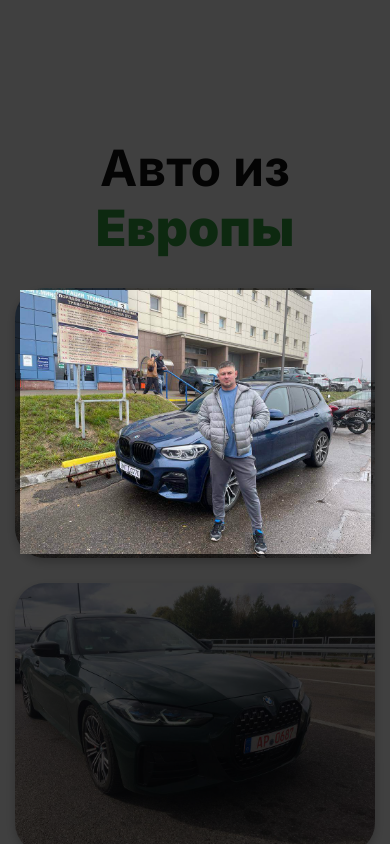
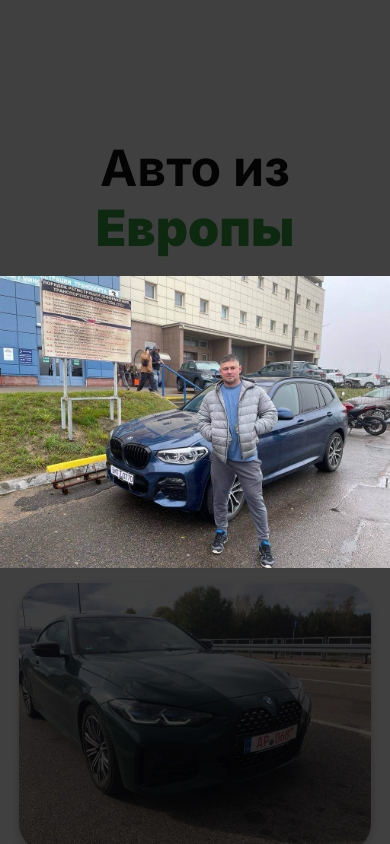
Before and after one commit to Mokwar7/-, a plain HTML site: page index.html in a window 390 px wide. Both pictures are taken after a click on the picture 195 px from the left and 4208 px from the top of the page. Shown: the part 3786-4630 px from the top of the page. Drawn offline with Linux system fonts and the light colour scheme.

Commit message:
Add files via upload

```diff
--- a/index.html
+++ b/index.html
@@ -109,7 +109,7 @@
                 <div class="rev__revs">
                     <img src="./src/8.jpeg" alt="фотография отзыва Оксаны Буркашевой" class="avto__img">
                     <img src="./src/2.jpeg" alt="фотография отзыва Оксаны Буркашевой" class="avto__img">
-                    <img src="./src/3.jpeg" alt="фотография отзыва Оксаны Буркашевой" class="avto__img">
+                    <img src="./src/9.jpeg" alt="фотография отзыва Оксаны Буркашевой" class="avto__img">
                     <img src="./src/4.jpeg" alt="фотография отзыва Оксаны Буркашевой" class="avto__img">
                     <img src="./src/5.jpeg" alt="фотография отзыва Оксаны Буркашевой" class="avto__img">
                     <img src="./src/6.jpeg" alt="фотография отзыва Оксаны Буркашевой" class="avto__img">
--- a/styles/avto.css
+++ b/styles/avto.css
@@ -13,6 +13,7 @@
 .avto__img {
     object-fit: cover;
     width: 360px;
+    max-width: 95%;
     height: 270px;
     border-radius: 30px;
     transition: 0.3s ease-in-out;
@@ -40,6 +41,7 @@
     opacity: 0;
     align-items: center;
     justify-content: center;
+    z-index: 9999;
 }
 
 .popup_opened {
@@ -48,7 +50,14 @@
 }
 
 .popup__image {
-    max-width: 90%;
+    max-width: 95%;
     min-width: 50%;
     object-fit: cover;
 }
+
+@media screen and (max-width: 767px) {
+    .popup__image {
+        max-width: 100%;
+        width: 100%;
+    }
+}
```
Also changed, not shown: src/9.jpeg (added).
